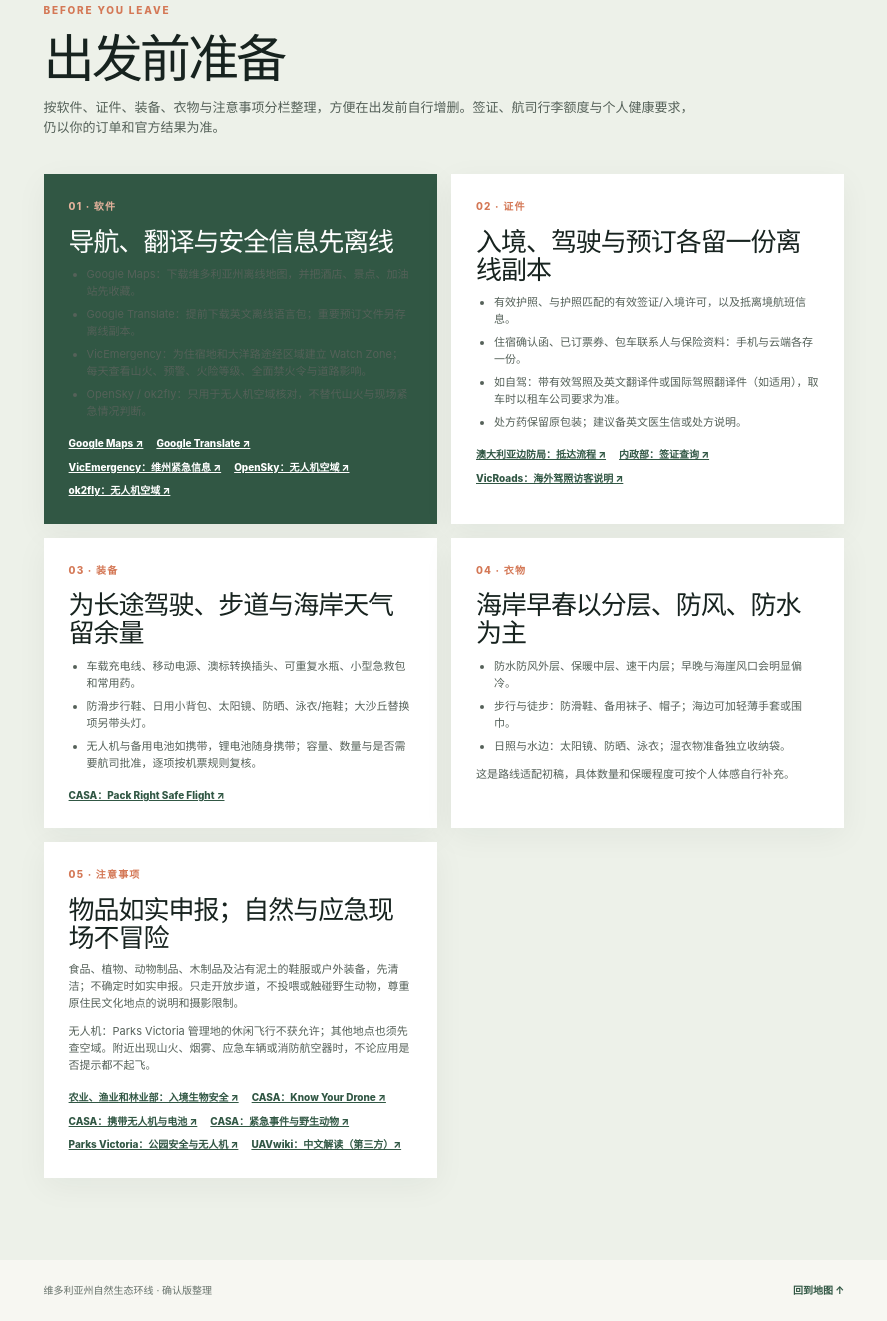
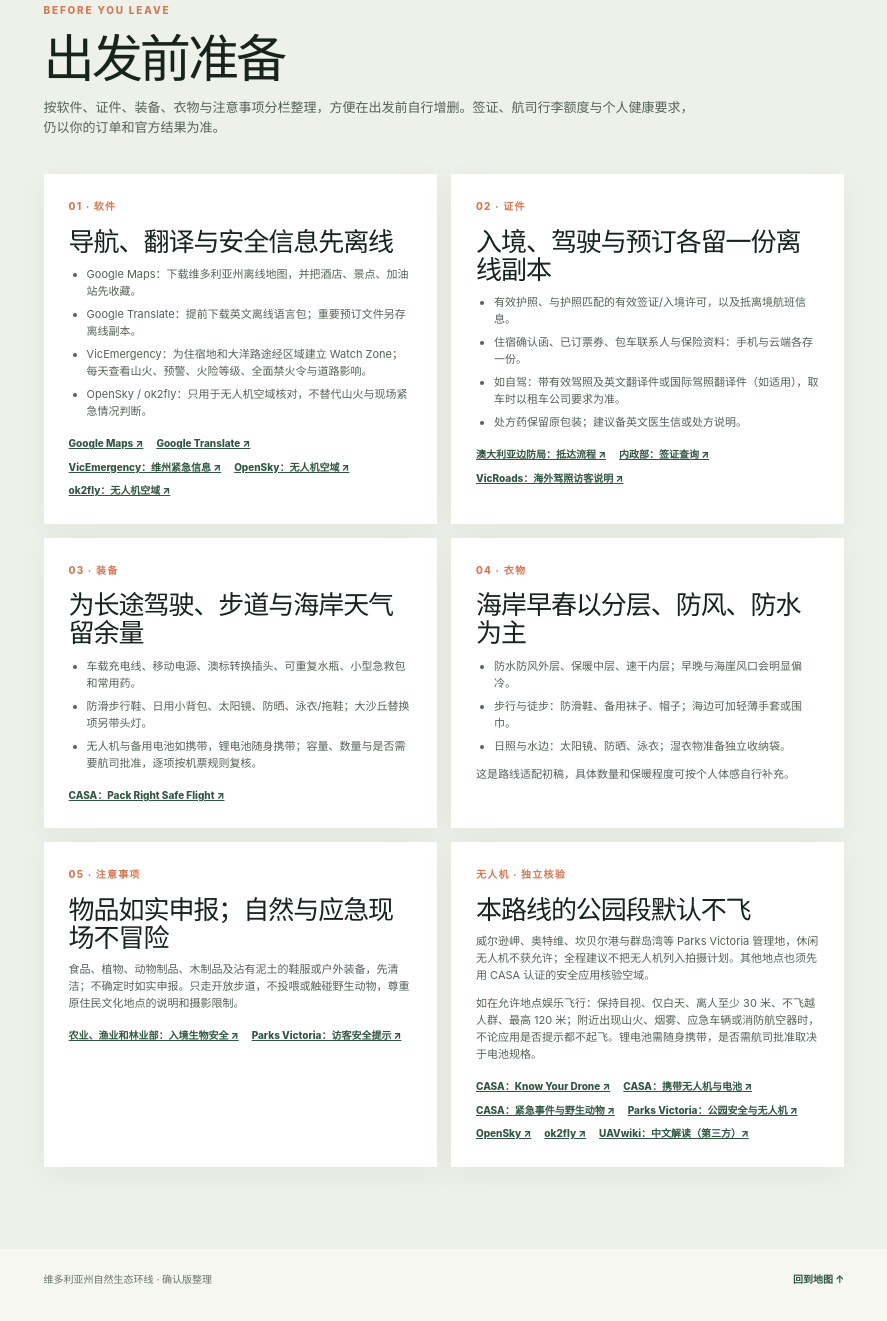
Before and after one commit to edgew/Australian-trip, a plain HTML site: page index.html in a window 1280 px wide. Shown: the part 3375-4696 px from the top of the page, without its empty margins (346-1233 px from the left). Drawn offline with nearby package versions, Linux system fonts and the light colour scheme; no server answers.

Commit message:
Restore dedicated drone preparation card

```diff
--- a/index.html
+++ b/index.html
@@ -79,7 +79,7 @@
             <p>按软件、证件、装备、衣物与注意事项分栏整理，方便在出发前自行增删。签证、航司行李额度与个人健康要求，仍以你的订单和官方结果为准。</p>
           </div>
           <div class="prep-grid">
-            <article class="prep-card prep-card-highlight">
+            <article class="prep-card">
               <span>01 · 软件</span>
               <h3>导航、翻译与安全信息先离线</h3>
               <ul><li>Google Maps：下载维多利亚州离线地图，并把酒店、景点、加油站先收藏。</li><li>Google Translate：提前下载英文离线语言包；重要预订文件另存离线副本。</li><li>VicEmergency：为住宿地和大洋路途经区域建立 Watch Zone；每天查看山火、预警、火险等级、全面禁火令与道路影响。</li><li>OpenSky / ok2fly：只用于无人机空域核对，不替代山火与现场紧急情况判断。</li></ul>
@@ -107,8 +107,14 @@
               <span>05 · 注意事项</span>
               <h3>物品如实申报；自然与应急现场不冒险</h3>
               <p>食品、植物、动物制品、木制品及沾有泥土的鞋服或户外装备，先清洁；不确定时如实申报。只走开放步道，不投喂或触碰野生动物，尊重原住民文化地点的说明和摄影限制。</p>
-              <p>无人机：Parks Victoria 管理地的休闲飞行不获允许；其他地点也须先查空域。附近出现山火、烟雾、应急车辆或消防航空器时，不论应用是否提示都不起飞。</p>
-              <div class="official-links"><a href="https://www.agriculture.gov.au/travelling/to-australia" target="_blank" rel="noopener">农业、渔业和林业部：入境生物安全 ↗</a><a href="https://www.casa.gov.au/knowyourdrone" target="_blank" rel="noopener">CASA：Know Your Drone ↗</a><a href="https://www.casa.gov.au/drones/drone-rules/travelling-your-drone" target="_blank" rel="noopener">CASA：携带无人机与电池 ↗</a><a href="https://www.casa.gov.au/drones/drone-rules/flying-near-emergencies-and-wildlife" target="_blank" rel="noopener">CASA：紧急事件与野生动物 ↗</a><a href="https://www.parks.vic.gov.au/get-into-nature/safety-in-nature/visitor-safety-tips-in-parks" target="_blank" rel="noopener">Parks Victoria：公园安全与无人机 ↗</a><a href="https://uavwiki.com/zh/2026%E6%BE%B3%E5%A4%A7%E5%88%A9%E4%BA%9A%E6%97%A0%E4%BA%BA%E6%9C%BA%E6%B3%95%E8%A7%84%E7%BB%88%E6%9E%81%E6%8C%87%E5%8D%97casa%E6%B3%A8%E5%86%8C%E6%B5%81%E7%A8%8B%E5%B1%B1%E7%81%AB%E7%A6%81%E9%A3%9E/" target="_blank" rel="noopener">UAVwiki：中文解读（第三方）↗</a></div>
+              <div class="official-links"><a href="https://www.agriculture.gov.au/travelling/to-australia" target="_blank" rel="noopener">农业、渔业和林业部：入境生物安全 ↗</a><a href="https://www.parks.vic.gov.au/get-into-nature/safety-in-nature/visitor-safety-tips-in-parks" target="_blank" rel="noopener">Parks Victoria：访客安全提示 ↗</a></div>
+            </article>
+            <article class="prep-card">
+              <span>无人机 · 独立核验</span>
+              <h3>本路线的公园段默认不飞</h3>
+              <p>威尔逊岬、奥特维、坎贝尔港与群岛湾等 Parks Victoria 管理地，休闲无人机不获允许；全程建议不把无人机列入拍摄计划。其他地点也须先用 CASA 认证的安全应用核验空域。</p>
+              <p>如在允许地点娱乐飞行：保持目视、仅白天、离人至少 30 米、不飞越人群、最高 120 米；附近出现山火、烟雾、应急车辆或消防航空器时，不论应用是否提示都不起飞。锂电池需随身携带，是否需航司批准取决于电池规格。</p>
+              <div class="official-links"><a href="https://www.casa.gov.au/knowyourdrone" target="_blank" rel="noopener">CASA：Know Your Drone ↗</a><a href="https://www.casa.gov.au/drones/drone-rules/travelling-your-drone" target="_blank" rel="noopener">CASA：携带无人机与电池 ↗</a><a href="https://www.casa.gov.au/drones/drone-rules/flying-near-emergencies-and-wildlife" target="_blank" rel="noopener">CASA：紧急事件与野生动物 ↗</a><a href="https://www.parks.vic.gov.au/get-into-nature/safety-in-nature/visitor-safety-tips-in-parks" target="_blank" rel="noopener">Parks Victoria：公园安全与无人机 ↗</a><a href="https://wing.com/opensky" target="_blank" rel="noopener">OpenSky ↗</a><a href="https://www.ok2fly.app/" target="_blank" rel="noopener">ok2fly ↗</a><a href="https://uavwiki.com/zh/2026%E6%BE%B3%E5%A4%A7%E5%88%A9%E4%BA%9A%E6%97%A0%E4%BA%BA%E6%9C%BA%E6%B3%95%E8%A7%84%E7%BB%88%E6%9E%81%E6%8C%87%E5%8D%97casa%E6%B3%A8%E5%86%8C%E6%B5%81%E7%A8%8B%E5%B1%B1%E7%81%AB%E7%A6%81%E9%A3%9E/" target="_blank" rel="noopener">UAVwiki：中文解读（第三方）↗</a></div>
             </article>
           </div>
         </section>
```
